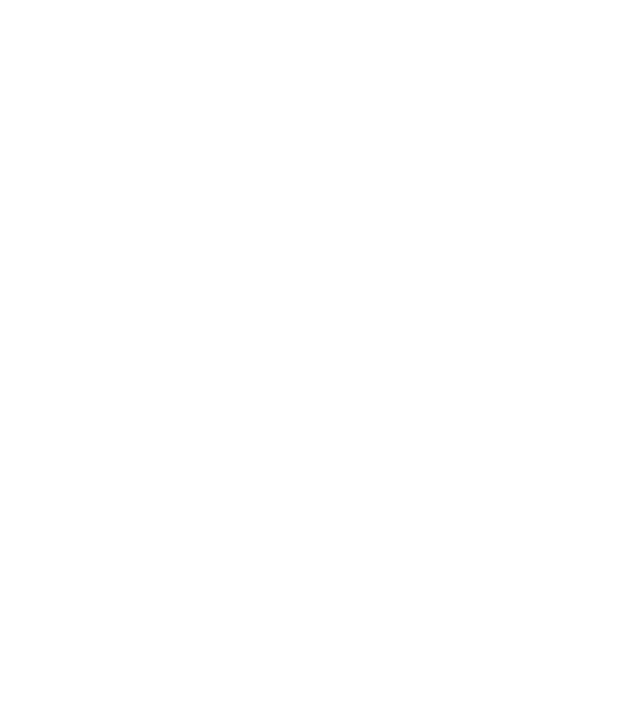
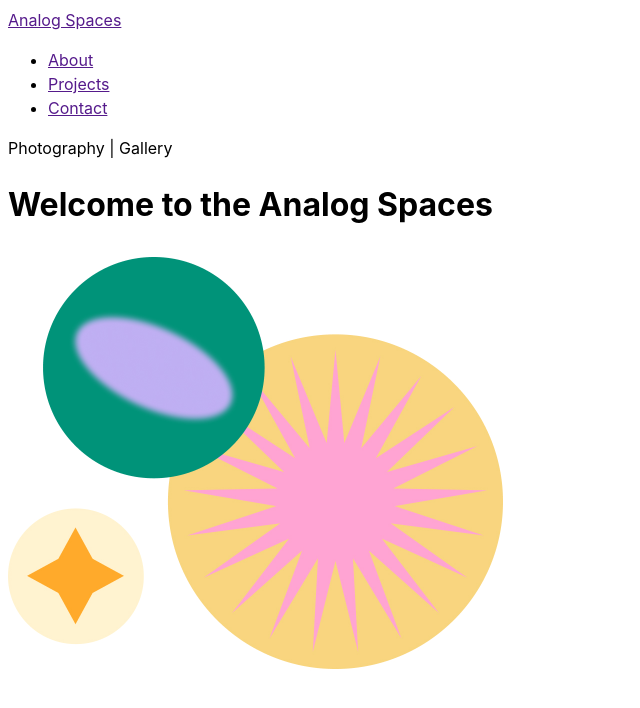
Before and after one commit to tack0sim/spaces-project, a Vue app: page / in a window 1280 px wide. Shown: the top 708 px of the page, without its empty margins (0-640 px from the left). Built offline with nearby package versions, Linux system fonts and the light colour scheme.

Commit message:
Foundation

```diff
--- a/index.html
+++ b/index.html
@@ -1,13 +1,12 @@
-<!doctype html>
+<!DOCTYPE html>
 <html lang="en">
   <head>
     <meta charset="UTF-8" />
-    <link rel="icon" type="image/svg+xml" href="/vite.svg" />
     <meta name="viewport" content="width=device-width, initial-scale=1.0" />
-    <title>Vite + Vue</title>
+    <title>Analog Spaces</title>
   </head>
   <body>
     <div id="app"></div>
-    <script type="module" src="/src/main.js"></script>
+    <script type="module" src="./src/main.js"></script>
   </body>
 </html>
--- a/src/App.vue
+++ b/src/App.vue
@@ -1,7 +1,11 @@
 <script setup>
-import HelloWorld from "./components/HelloWorld.vue";
+import Header from "./components/Header.vue";
+import TopElement from "./components/TopElement.vue";
 </script>
 
-<template></template>
+<template>
+  <Header />
+  <TopElement />
+</template>
 
 <style scoped></style>
--- /dev/null
+++ b/src/components/Header.vue
@@ -0,0 +1,20 @@
+<script setup></script>
+
+<template>
+  <div>
+    <a href="" class="logo">Analog Spaces</a>
+    <ul>
+      <li>
+        <a href="" class="menuItem">About</a>
+      </li>
+      <li>
+        <a href="" class="menuItem">Projects</a>
+      </li>
+      <li>
+        <a href="" class="menuItem">Contact</a>
+      </li>
+    </ul>
+  </div>
+</template>
+
+<style scoped></style>
--- a/src/components/HelloWorld.vue
+++ /dev/null
@@ -1,7 +0,0 @@
-<script setup>
-import { ref } from "vue";
-</script>
-
-<template></template>
-
-<style scoped></style>
--- /dev/null
+++ b/src/components/TopElement.vue
@@ -0,0 +1,19 @@
+<script setup></script>
+
+<template>
+  <div>
+    <div class="topBox"></div>
+    <div class="topBoxChild">
+      <p>Photography | Gallery</p>
+      <h1>Welcome to the Analog Spaces</h1>
+    </div>
+    <img
+      src="../assets/topElementImage.png"
+      width="495"
+      height="424"
+      alt="Top Element Image"
+    />
+  </div>
+</template>
+
+<style scope></style>
--- a/src/style.css
+++ b/src/style.css
@@ -1,8 +1,9 @@
 :root {
-  font-family: Inter, system-ui, Avenir, Helvetica, Arial, sans-serif;
+  font-family: Inter, system-ui, Avenir, Helvetica, Arial, sans-serif,
+    "Epilogue";
   line-height: 1.5;
   font-weight: 400;
 
   color-scheme: light dark;
-  color: rgba(255, 255, 255, 0.87);
+  color: #000000;
 }
```
Also changed, not shown: src/main.js (+4 -4 lines), src/assets/topElementImage.png (added).
